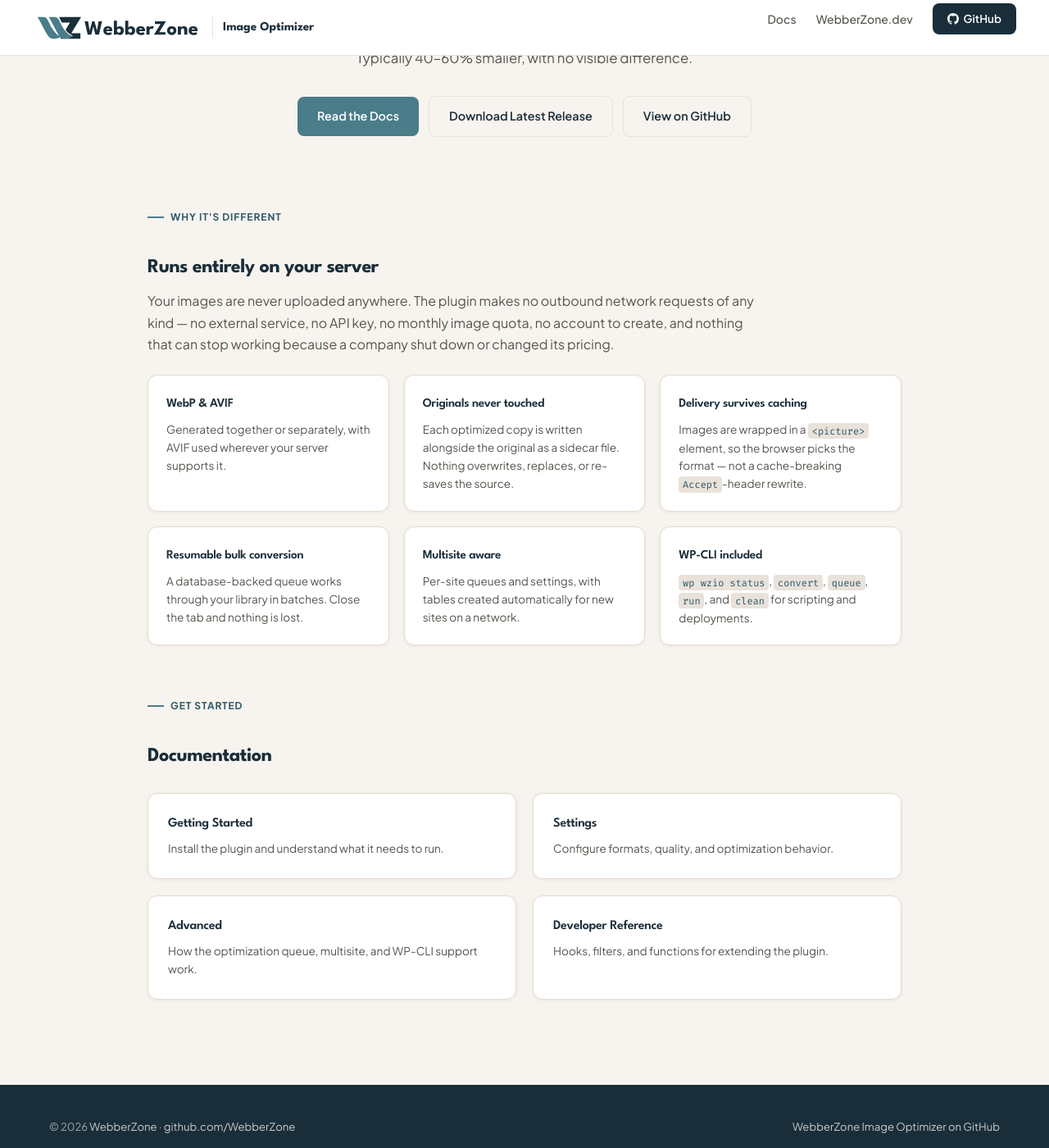
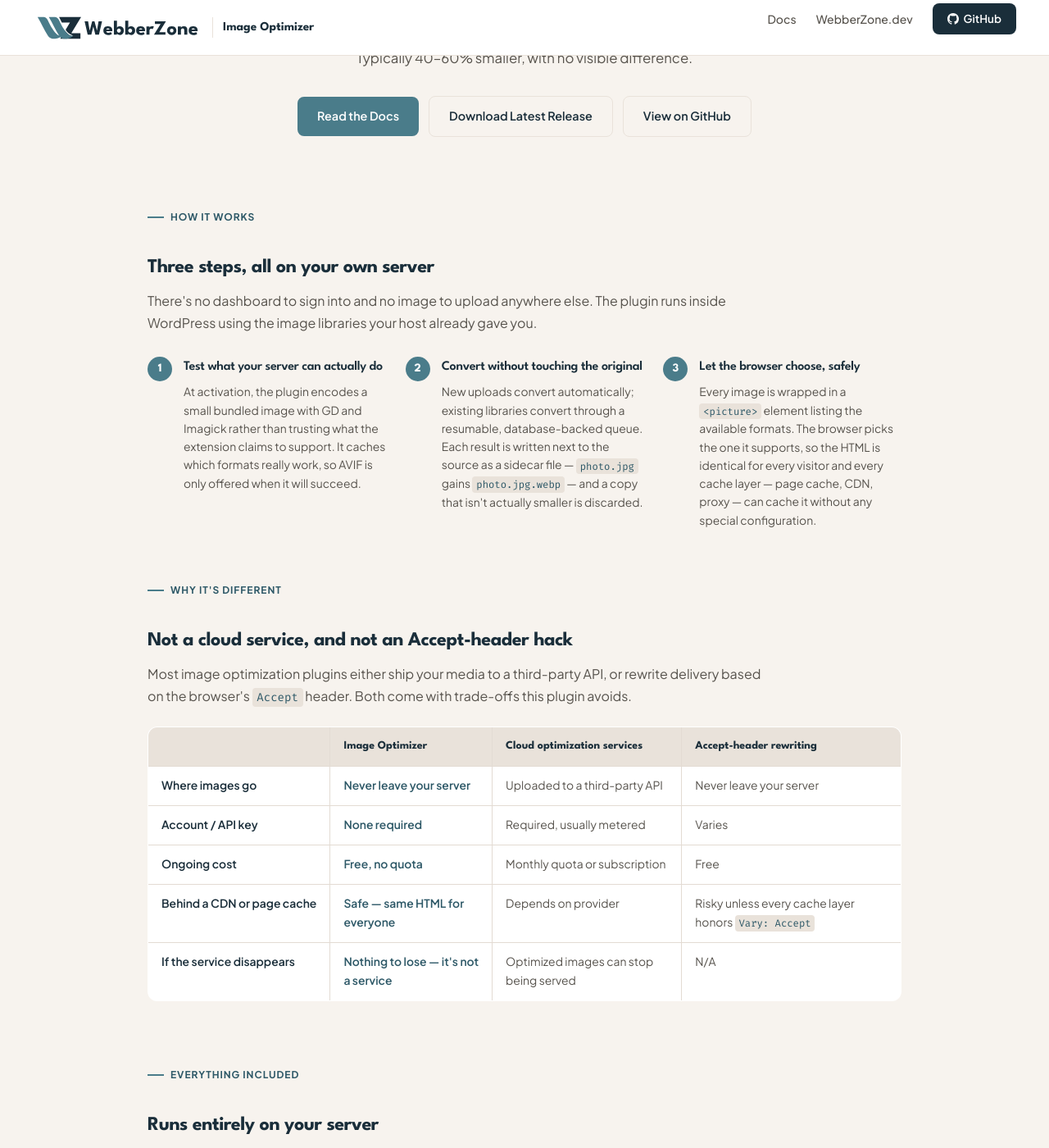
Before and after one commit to WebberZone/webberzone-image-optimizer, a Jekyll site: the page built from index.md, in a window 1280 px wide and 1400 px high, scrolled down 319 px. Shown: the whole window at 82% size. Built offline with Jekyll 4.4.1, drawn with Linux system fonts in a browser that asks for light colours.

Commit message:
Restore homepage how-it-works and comparison sections
Dropped as a side effect of the AJAX single-image optimization commit's
landing-page rewrite.

```diff
--- a/assets/css/style.css
+++ b/assets/css/style.css
@@ -171,10 +171,35 @@ a:focus-visible, button:focus-visible {
 .feature-card h3 { font-size: .95rem; margin: 0 0 8px; }
 .feature-card p { color: var(--wz-warm-grey); font-size: .85rem; margin: 0; line-height: 1.6; }
 
+.steps-grid { display: grid; grid-template-columns: repeat(3, 1fr); gap: 24px; margin-top: 28px; counter-reset: step; }
+.step { position: relative; padding-left: 44px; }
+.step::before {
+  counter-increment: step;
+  content: counter(step);
+  position: absolute; left: 0; top: 0;
+  width: 30px; height: 30px;
+  display: flex; align-items: center; justify-content: center;
+  background: var(--wz-teal); color: var(--wz-white);
+  border-radius: 50%;
+  font-family: 'League Spartan', system-ui, sans-serif;
+  font-weight: 700; font-size: .9rem;
+}
+.step h3 { margin: 0 0 6px; font-size: 1rem; }
+.step p { color: var(--wz-warm-grey); font-size: .87rem; margin: 0; line-height: 1.6; }
+
+.compare-table { width: 100%; border-collapse: collapse; margin-top: 24px; background: var(--wz-white); border: 1px solid var(--wz-card-border); border-radius: var(--r); overflow: hidden; }
+.compare-table th, .compare-table td { border: 1px solid var(--wz-card-border); padding: 12px 16px; font-size: .87rem; text-align: left; vertical-align: top; }
+.compare-table th { background: var(--wz-stone); font-family: 'League Spartan', system-ui, sans-serif; font-weight: 700; color: var(--wz-navy); }
+.compare-table td:first-child { font-weight: 600; color: var(--wz-navy); white-space: nowrap; }
+.compare-table td { color: var(--wz-warm-grey); }
+.compare-table td.wz-yes { color: var(--wz-teal-text); font-weight: 600; }
+
 @media(max-width:700px) {
   .hero { padding: 56px 24px 48px; }
   .home-section { padding: 16px 24px 48px; }
   .feature-grid { grid-template-columns: 1fr; }
+  .steps-grid { grid-template-columns: 1fr; }
+  .compare-table { display: block; overflow-x: auto; }
 }
 
 /* ══════════════════════════════════════
--- a/index.md
+++ b/index.md
@@ -16,7 +16,77 @@ permalink: /
 </div>
 
 <div class="home-section">
+  <div class="eyebrow">How it works</div>
+  <h2 class="section-title" style="margin-bottom:8px;">Three steps, all on your own server</h2>
+  <p style="color:var(--wz-warm-grey); max-width:64ch;">There's no dashboard to sign into and no image to upload anywhere else. The plugin runs inside WordPress using the image libraries your host already gave you.</p>
+
+  <div class="steps-grid">
+    <div class="step">
+      <h3>Test what your server can actually do</h3>
+      <p>At activation, the plugin encodes a small bundled image with GD and Imagick rather than trusting what the extension claims to support. It caches which formats really work, so AVIF is only offered when it will succeed.</p>
+    </div>
+    <div class="step">
+      <h3>Convert without touching the original</h3>
+      <p>New uploads convert automatically; existing libraries convert through a resumable, database-backed queue. Each result is written next to the source as a sidecar file &mdash; <code>photo.jpg</code> gains <code>photo.jpg.webp</code> &mdash; and a copy that isn't actually smaller is discarded.</p>
+    </div>
+    <div class="step">
+      <h3>Let the browser choose, safely</h3>
+      <p>Every image is wrapped in a <code>&lt;picture&gt;</code> element listing the available formats. The browser picks the one it supports, so the HTML is identical for every visitor and every cache layer &mdash; page cache, CDN, proxy &mdash; can cache it without any special configuration.</p>
+    </div>
+  </div>
+</div>
+
+<div class="home-section" style="padding-top:0;">
   <div class="eyebrow">Why it's different</div>
+  <h2 class="section-title" style="margin-bottom:8px;">Not a cloud service, and not an Accept-header hack</h2>
+  <p style="color:var(--wz-warm-grey); max-width:64ch;">Most image optimization plugins either ship your media to a third-party API, or rewrite delivery based on the browser's <code>Accept</code> header. Both come with trade-offs this plugin avoids.</p>
+
+  <table class="compare-table">
+    <thead>
+      <tr>
+        <th></th>
+        <th>Image Optimizer</th>
+        <th>Cloud optimization services</th>
+        <th>Accept-header rewriting</th>
+      </tr>
+    </thead>
+    <tbody>
+      <tr>
+        <td>Where images go</td>
+        <td class="wz-yes">Never leave your server</td>
+        <td>Uploaded to a third-party API</td>
+        <td>Never leave your server</td>
+      </tr>
+      <tr>
+        <td>Account / API key</td>
+        <td class="wz-yes">None required</td>
+        <td>Required, usually metered</td>
+        <td>Varies</td>
+      </tr>
+      <tr>
+        <td>Ongoing cost</td>
+        <td class="wz-yes">Free, no quota</td>
+        <td>Monthly quota or subscription</td>
+        <td>Free</td>
+      </tr>
+      <tr>
+        <td>Behind a CDN or page cache</td>
+        <td class="wz-yes">Safe &mdash; same HTML for everyone</td>
+        <td>Depends on provider</td>
+        <td>Risky unless every cache layer honors <code>Vary: Accept</code></td>
+      </tr>
+      <tr>
+        <td>If the service disappears</td>
+        <td class="wz-yes">Nothing to lose &mdash; it's not a service</td>
+        <td>Optimized images can stop being served</td>
+        <td>N/A</td>
+      </tr>
+    </tbody>
+  </table>
+</div>
+
+<div class="home-section" style="padding-top:0;">
+  <div class="eyebrow">Everything included</div>
   <h2 class="section-title" style="margin-bottom:8px;">Runs entirely on your server</h2>
   <p style="color:var(--wz-warm-grey); max-width:64ch;">Your images are never uploaded anywhere. The plugin makes no outbound network requests of any kind &mdash; no external service, no API key, no monthly image quota, no account to create, and nothing that can stop working because a company shut down or changed its pricing.</p>
 
```
